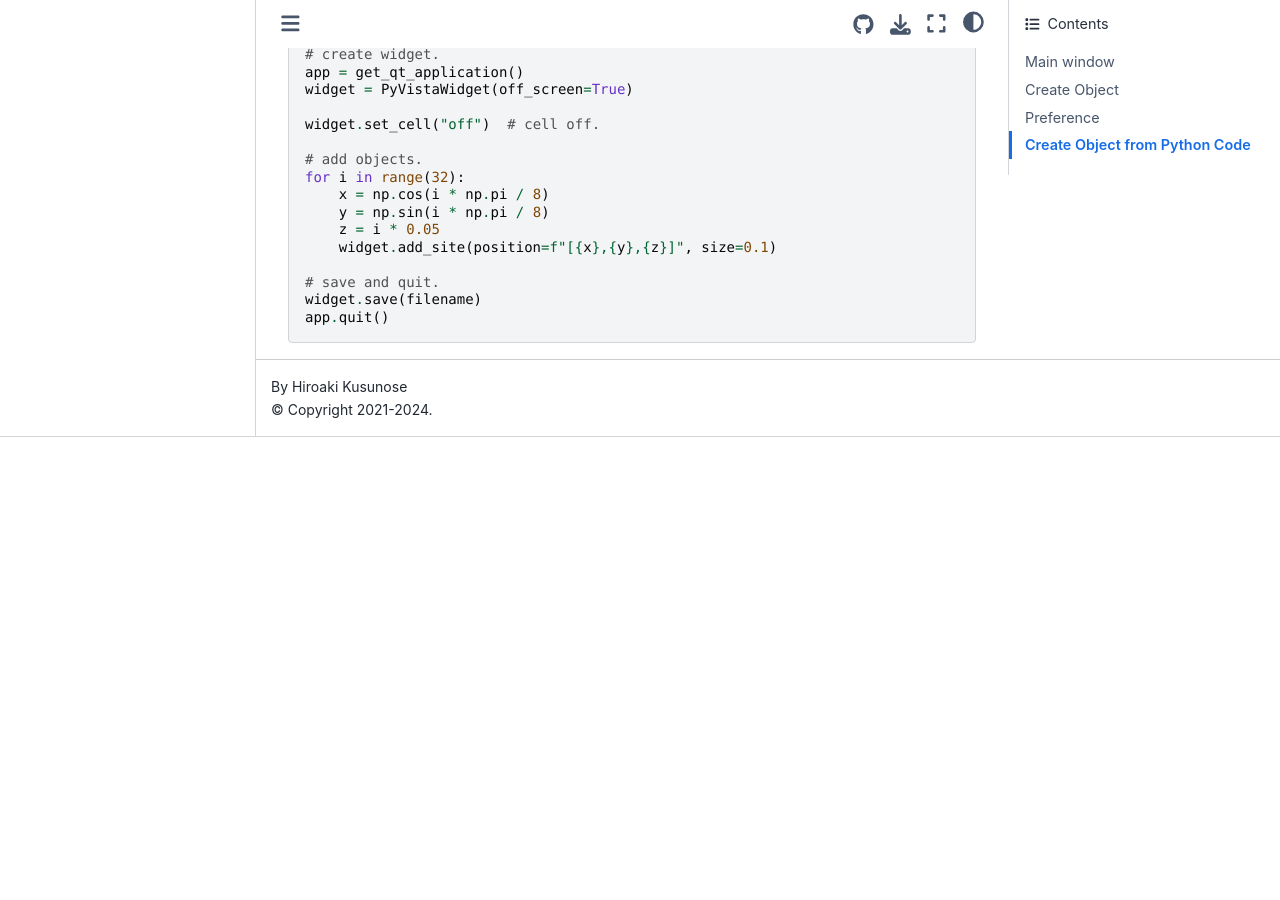
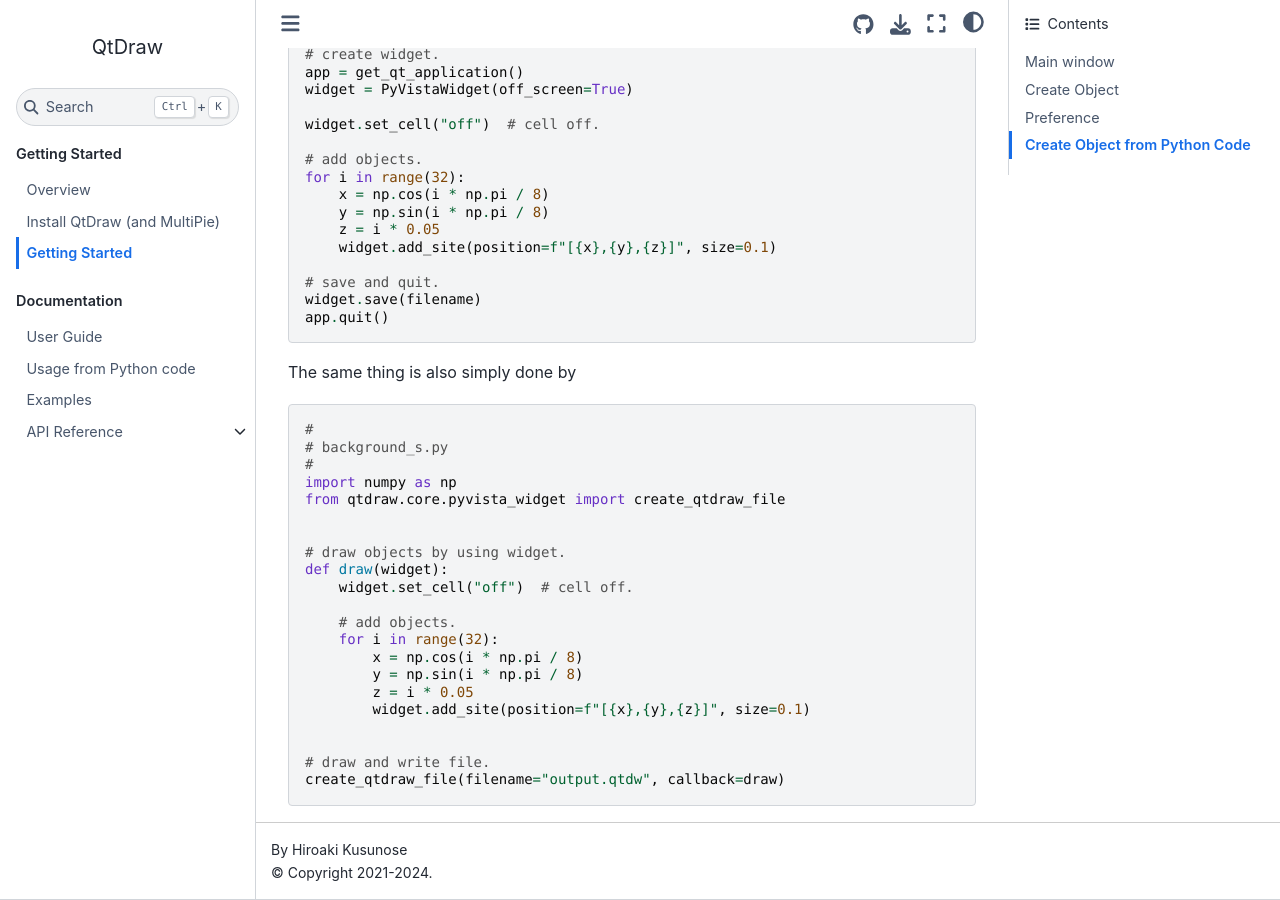
Before and after one commit to CMT-MU/QtDraw, a Jupyter Book: the page built from docs/src/getting_started.md, in a window 1280 px wide and 900 px high, scrolled down 1830 px. Built offline with Jupyter Book 1.0.4 settings and Sphinx 7.4.7 and the Sphinx Book theme 1.1.4, drawn with Linux system fonts in a browser that asks for light colours; before the commit the page ends 2267 px from its top, so only the background shows below that.

Commit message:
minor update

````diff
--- /dev/null
+++ b/docs/src/examples/background_s.py
@@ -0,0 +1,21 @@
+#
+# background_s.py
+#
+import numpy as np
+from qtdraw.core.pyvista_widget import create_qtdraw_file
+
+
+# draw objects by using widget.
+def draw(widget):
+    widget.set_cell("off")  # cell off.
+
+    # add objects.
+    for i in range(32):
+        x = np.cos(i * np.pi / 8)
+        y = np.sin(i * np.pi / 8)
+        z = i * 0.05
+        widget.add_site(position=f"[{x},{y},{z}]", size=0.1)
+
+
+# draw and write file.
+create_qtdraw_file(filename="output.qtdw", callback=draw)
--- a/docs/src/getting_started.md
+++ b/docs/src/getting_started.md
@@ -29,3 +29,6 @@
 See the example in
 ```{literalinclude} examples/background.py
 ```
+The same thing is also simply done by
+```{literalinclude} examples/background_s.py
+```
````
